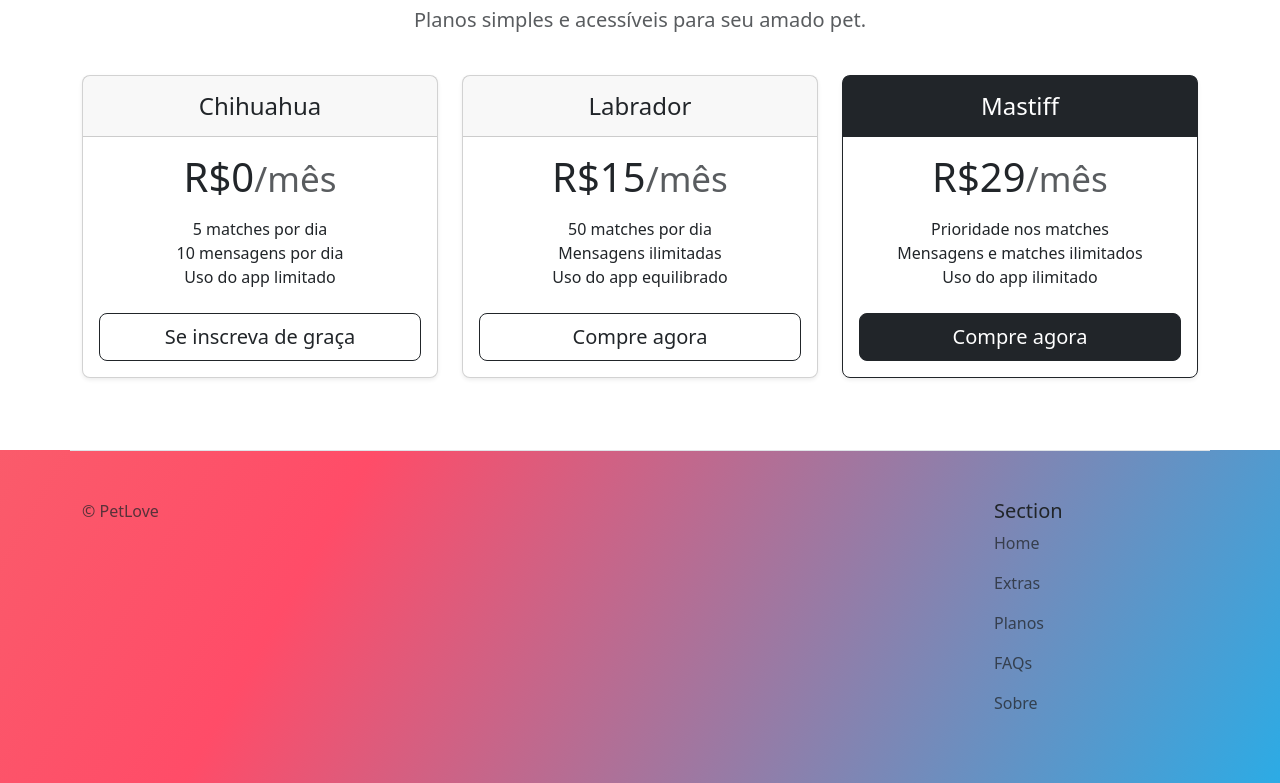
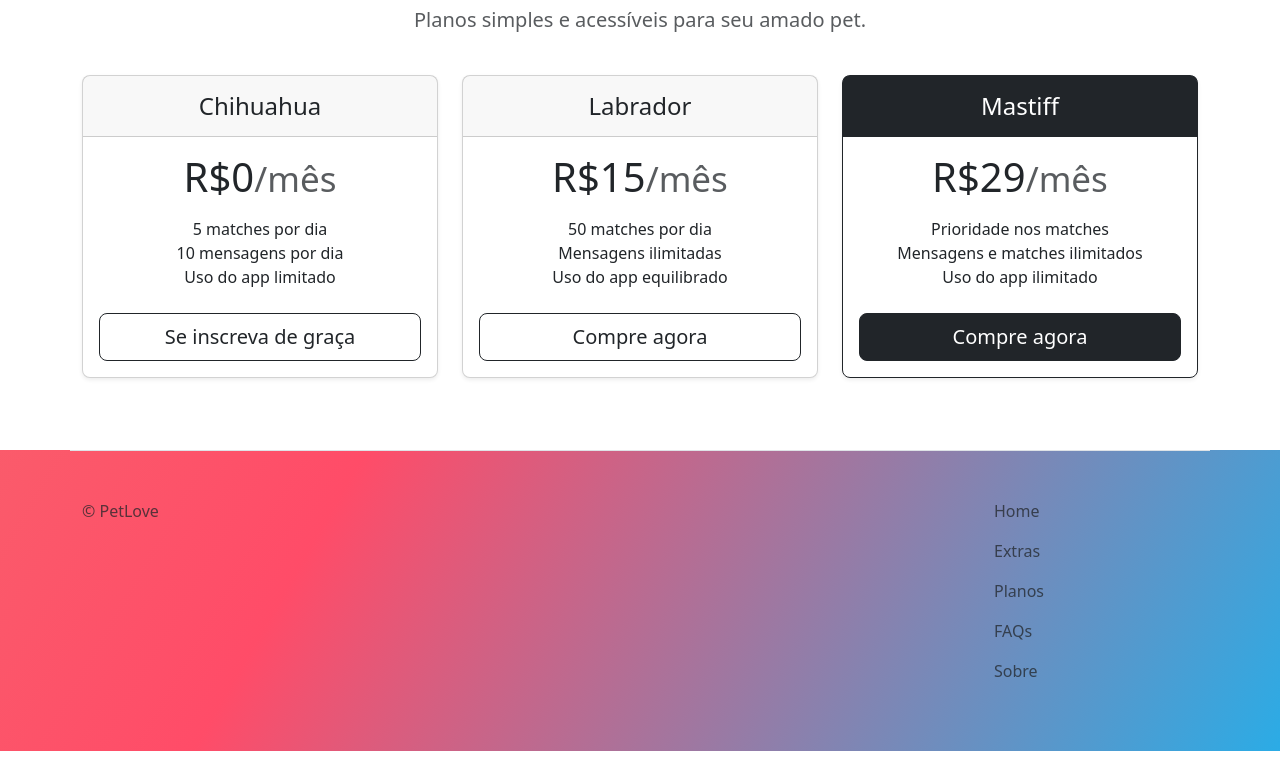
Before and after one commit to raissajuliana/PetLove, a plain HTML site: page index.html in a window 1280 px wide. Shown: the part 1673-2456 px from the top of the page. After the commit the page ends 2424 px from the top, so only its background shows below. Drawn offline with nearby package versions, Linux system fonts and the light colour scheme.

Commit message:
correção adicionada ao site

```diff
--- a/index.html
+++ b/index.html
@@ -193,7 +193,6 @@
         <div class="col mb-3 flex-grow-1"></div>
 
         <div class="col mb-1">
-          <h5>Section</h5>
           <ul class="nav flex-column">
             <li class="nav-item mb-3"><a href="#" class="nav-link p-0 text-body-secondary">Home</a></li>
             <li class="nav-item mb-3"><a href="#" class="nav-link p-0 text-body-secondary">Extras</a></li>
```
